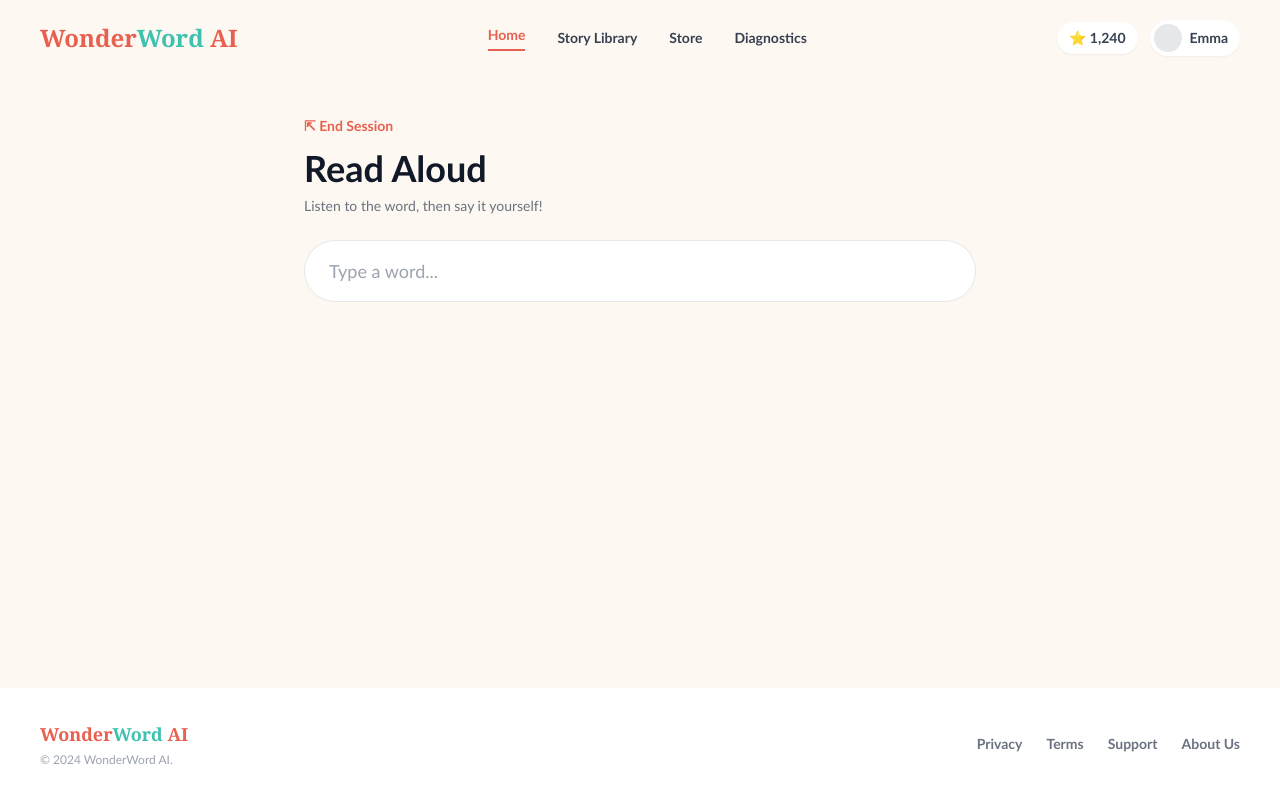
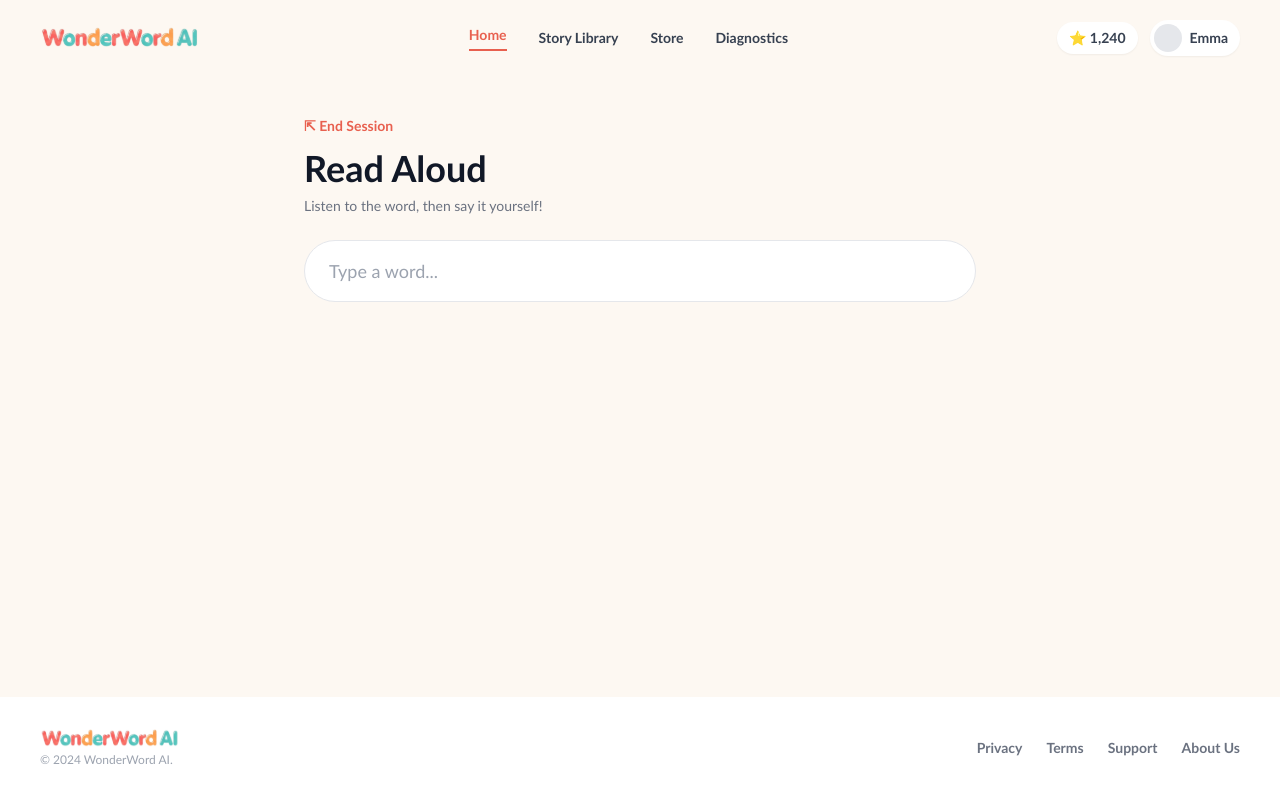
Before and after one commit to WonderWord-DEV-Team/WonderWordAI, a Next.js app in the folder apps/web/: page /dev-read-aloud-test in a window 1280 px wide. Built offline with nearby package versions, Linux system fonts and the light colour scheme.

Commit message:
fix: use real logo.svg in shared AppHeader and AppFooter

```diff
--- a/apps/web/components/shared/AppFooter.tsx
+++ b/apps/web/components/shared/AppFooter.tsx
@@ -1,12 +1,10 @@
+import Image from "next/image";
+
 export function AppFooter() {
   return (
     <footer className="px-6 sm:px-10 py-8 bg-white flex flex-col sm:flex-row items-center justify-between gap-3">
       <div>
-        <p className="font-display text-lg font-black">
-          <span className="text-[#E8604F]">Wonder</span>
-          <span className="text-[#3FC1B0]">Word</span>{" "}
-          <span className="text-[#E8604F]">AI</span>
-        </p>
+        <Image src="/logo.svg" alt="WonderWord AI" width={140} height={30} />
         <p className="text-xs text-gray-400 mt-1">© 2024 WonderWord AI.</p>
       </div>
       <nav className="flex gap-6 text-sm font-bold text-gray-500">
--- a/apps/web/components/shared/AppHeader.tsx
+++ b/apps/web/components/shared/AppHeader.tsx
@@ -1,3 +1,5 @@
+import Image from "next/image";
+
 type AppHeaderProps = {
   activeTab?: "home" | "library" | "store" | "diagnostics";
   stars?: number;
@@ -18,11 +20,7 @@ export function AppHeader({
 }: AppHeaderProps) {
   return (
     <header className="flex items-center justify-between px-6 sm:px-10 py-5 bg-[#FDF8F2]">
-      <p className="font-display text-2xl font-black">
-        <span className="text-[#E8604F]">Wonder</span>
-        <span className="text-[#3FC1B0]">Word</span>{" "}
-        <span className="text-[#E8604F]">AI</span>
-      </p>
+      <Image src="/logo.svg" alt="WonderWord AI" width={160} height={36} priority />
 
       <nav className="hidden sm:flex items-center gap-8 text-sm font-bold text-gray-700">
         {navItems.map((item) => (
```
